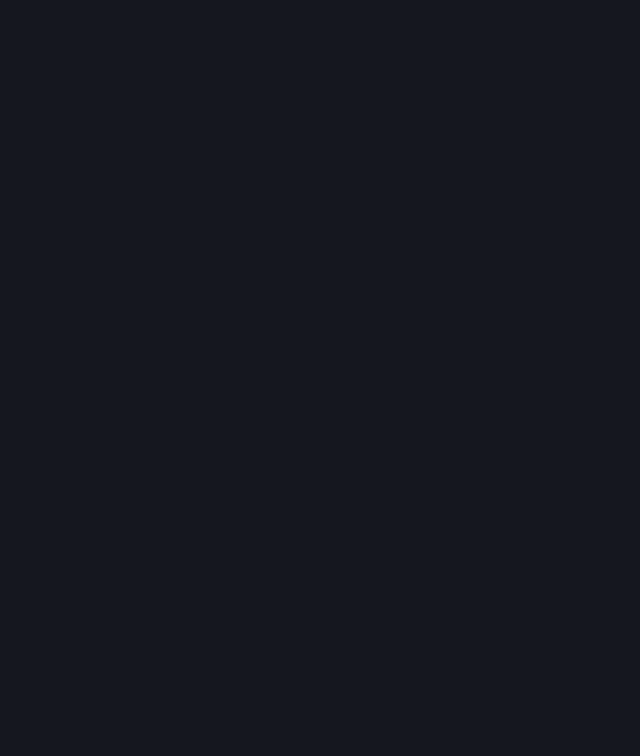
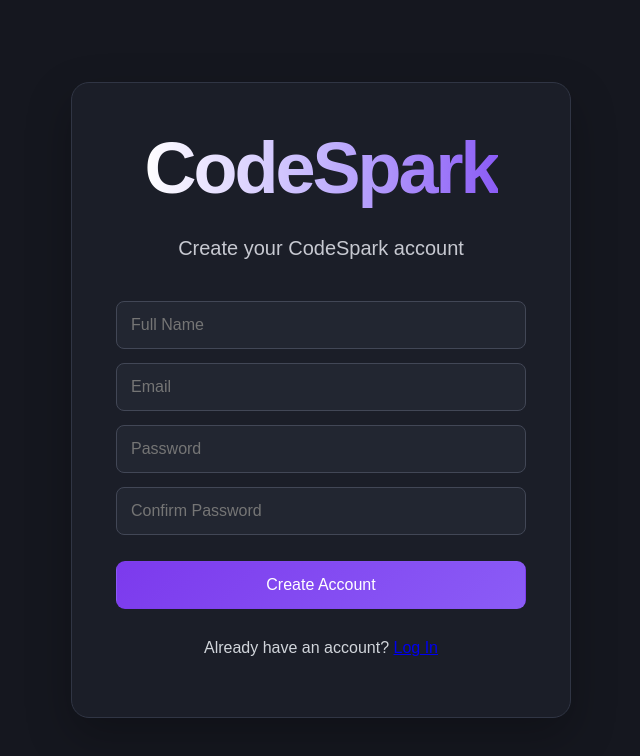
Before and after one commit to devinsherrod/CodeSpark, a React (Vite) app: page /signup in a window 1280 px wide. Before the commit this address had no page. Shown: the top 756 px of the page, without its empty margins (319-959 px from the left). Built offline with nearby package versions, Linux system fonts and the light colour scheme.

Commit message:
Add signup route to App component
Added a route for the signup page in the application.

```diff
--- a/src/App.jsx
+++ b/src/App.jsx
@@ -7,6 +7,7 @@
 import { BrowserRouter, Routes, Route } from "react-router-dom";
 
 import Login from "./pages/Login";
+import Signup from "./pages/Signup";
 import Dashboard from "./pages/Dashboard";
 import Challenges from "./pages/Challenges";
 import ChallengeDetail from "./pages/ChallengeDetail";
@@ -21,6 +22,7 @@ import "./App.css";
  *
  * Available routes:
  * - `/` displays the login page.
+ * - `/signup` displays the sign up page.
  * - `/dashboard` displays the user dashboard.
  * - `/challenges` displays the list of coding challenges.
  * - `/challenge/:id` displays the details of a selected challenge.
@@ -34,6 +36,7 @@ function App() {
     <BrowserRouter>
       <Routes>
         <Route path="/" element={<Login />} />
+        <Route path="/signup" element={<Signup />} />
         <Route path="/dashboard" element={<Dashboard />} />
         <Route path="/challenges" element={<Challenges />} />
         <Route path="/challenge/:id" element={<ChallengeDetail />} />
```
